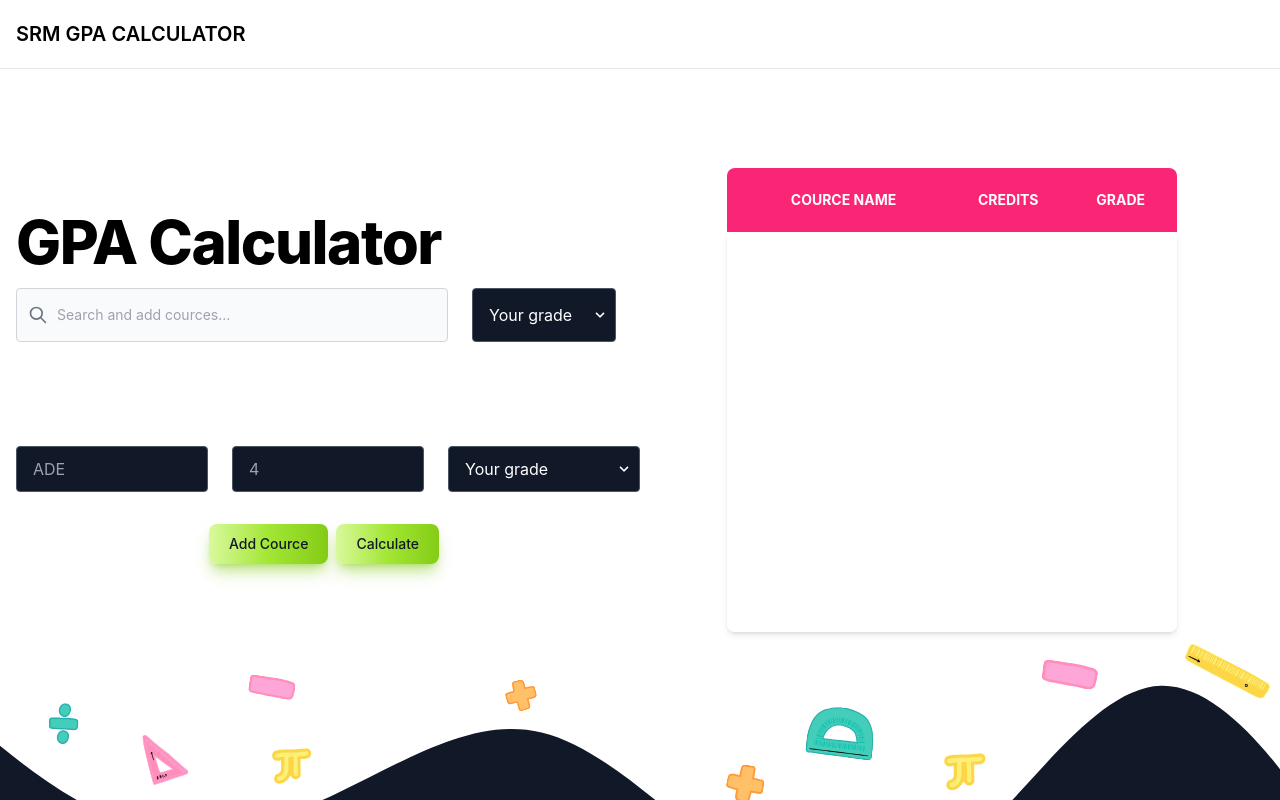
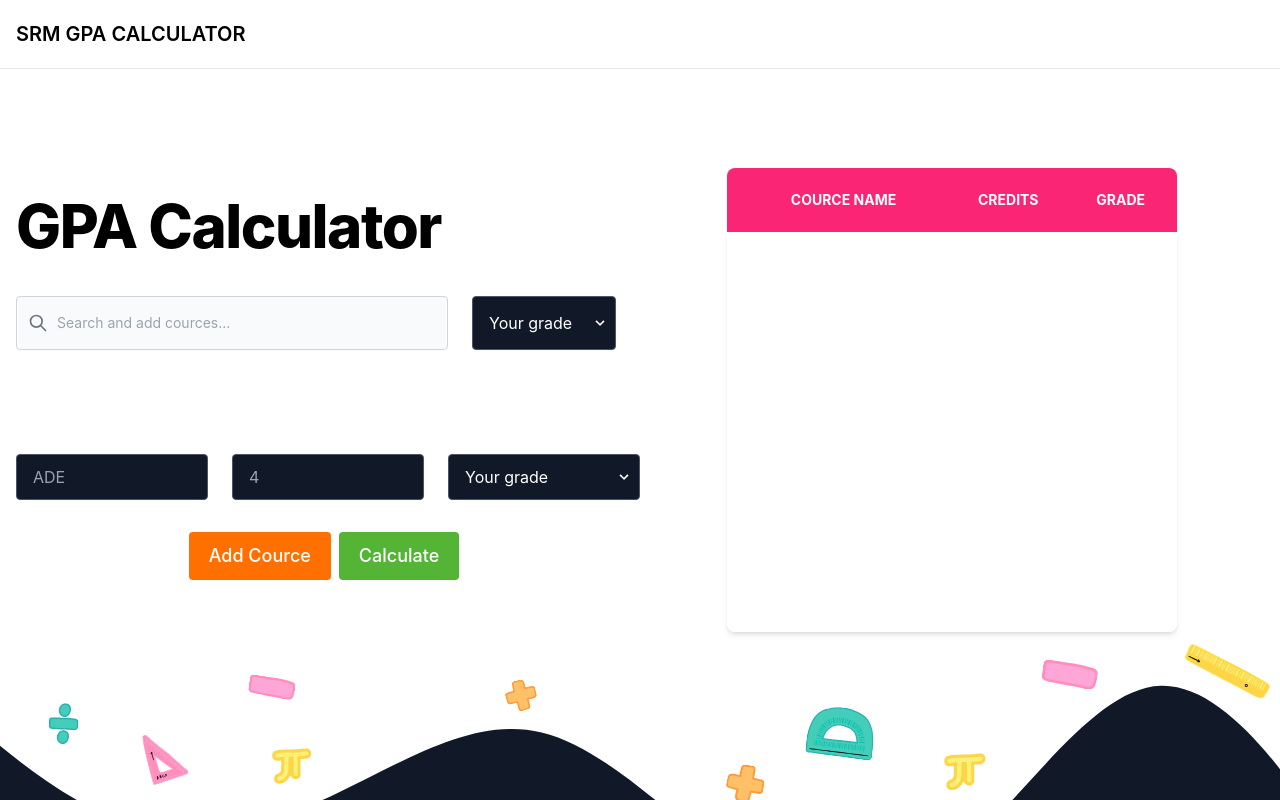
Before and after one commit to Developer-R-7/SRM-GPA-CALCULATOR, a Next.js app: page / in a window 1280 px wide. Built offline with nearby package versions, Linux system fonts and the light colour scheme.

Commit message:
:zap: final animations changes

```diff
--- a/components/HeroSection.tsx
+++ b/components/HeroSection.tsx
@@ -68,11 +68,7 @@ export default function HeroSection(props: heroSectionSchema) {
   };
 
   return (
-    <motion.div
-      initial={{ opacity: 0 }}
-      animate={{ opacity: 1 }}
-      transition={{ duration: 0.75 }}
-    >
+    <div>
       <section className="bg-white my-28 lg:bg-hero-bg lg:my-0 bg-[center_bottom_-5rem] bg-no-repeat  bg-cover scale-100 dark:bg-primary-900">
         <div className="grid max-w-screen-xl h-screen place-items-start px-4 py-8 mx-auto lg:gap-8 xl:gap-0 lg:py-16 lg:grid-cols-2 lg:place-items-center">
           {viewGPA ? (
@@ -94,6 +90,11 @@ export default function HeroSection(props: heroSectionSchema) {
             </>
           ) : (
             <>
+              <motion.div
+                initial={{ y: 25, opacity: 0 }}
+                animate={{ y: 0, opacity: 1 }}
+                transition={{ duration: 0.7 }}
+              >
                 <HeaderCard
                   hide={viewGPA}
                   title={props.title}
@@ -102,6 +103,7 @@ export default function HeroSection(props: heroSectionSchema) {
                   handleCourceFieldChange={handleCourceFieldChange}
                   handleChangeView={handleChangeView}
                 />
+              </motion.div>
               <Card
                 cources={cources}
                 onDelete={handleDeleteCource}
@@ -111,6 +113,6 @@ export default function HeroSection(props: heroSectionSchema) {
           )}
         </div>
       </section>
-    </motion.div>
+    </div>
   );
 }
--- a/components/SearchBar.tsx
+++ b/components/SearchBar.tsx
@@ -49,7 +49,7 @@ export default function SearchBar(props: searchBarScehma) {
 
   return (
     <form>
-      <div className="flex flex-row w-full justify-center justify-items-center">
+      <div className="flex flex-row w-full justify-center justify-items-center mt-10">
         <div className="w-9/12">
           <label
             htmlFor="default-search"
--- a/components/TextField.tsx
+++ b/components/TextField.tsx
@@ -91,7 +91,7 @@ export default function TextField(props: courceListItem) {
             onClick={(event) => {
               props.handleAddCource(event);
             }}
-            className="text-gray-900 my-4 bg-gradient-to-r from-lime-200 via-lime-400 to-lime-500 hover:bg-gradient-to-br  shadow-lg shadow-lime-500/50 dark:shadow-lg font-medium rounded-lg text-sm px-5 py-2.5 text-center mr-2 mb-2"
+            className="text-white my-4 bg-[#FF7000] font-medium rounded text-lg px-5 py-2.5 text-center mr-2 mb-2"
           >
             Add Cource
           </button>
@@ -100,9 +100,9 @@ export default function TextField(props: courceListItem) {
             onClick={(event) => {
               props.handleChangeView(event, props.viewGPA ? false : true);
             }}
-            className="text-gray-900 my-4 bg-gradient-to-r from-lime-200 via-lime-400 to-lime-500 hover:bg-gradient-to-br  shadow-lg shadow-lime-500/50 dark:shadow-lg  font-medium rounded-lg text-sm px-5 py-2.5 text-center mr-2 mb-2"
+            className="text-white my-4 bg-[#54B435] font-medium rounded text-lg px-5 py-2.5 text-center mr-2 mb-2"
           >
-            {props.viewGPA ? "Search and add cource" : "Calculate"}
+            {props.viewGPA ? "Edit cources" : "Calculate"}
           </button>
         </div>
       </form>
```
Lines whose indentation alone changed are shown as unchanged.
